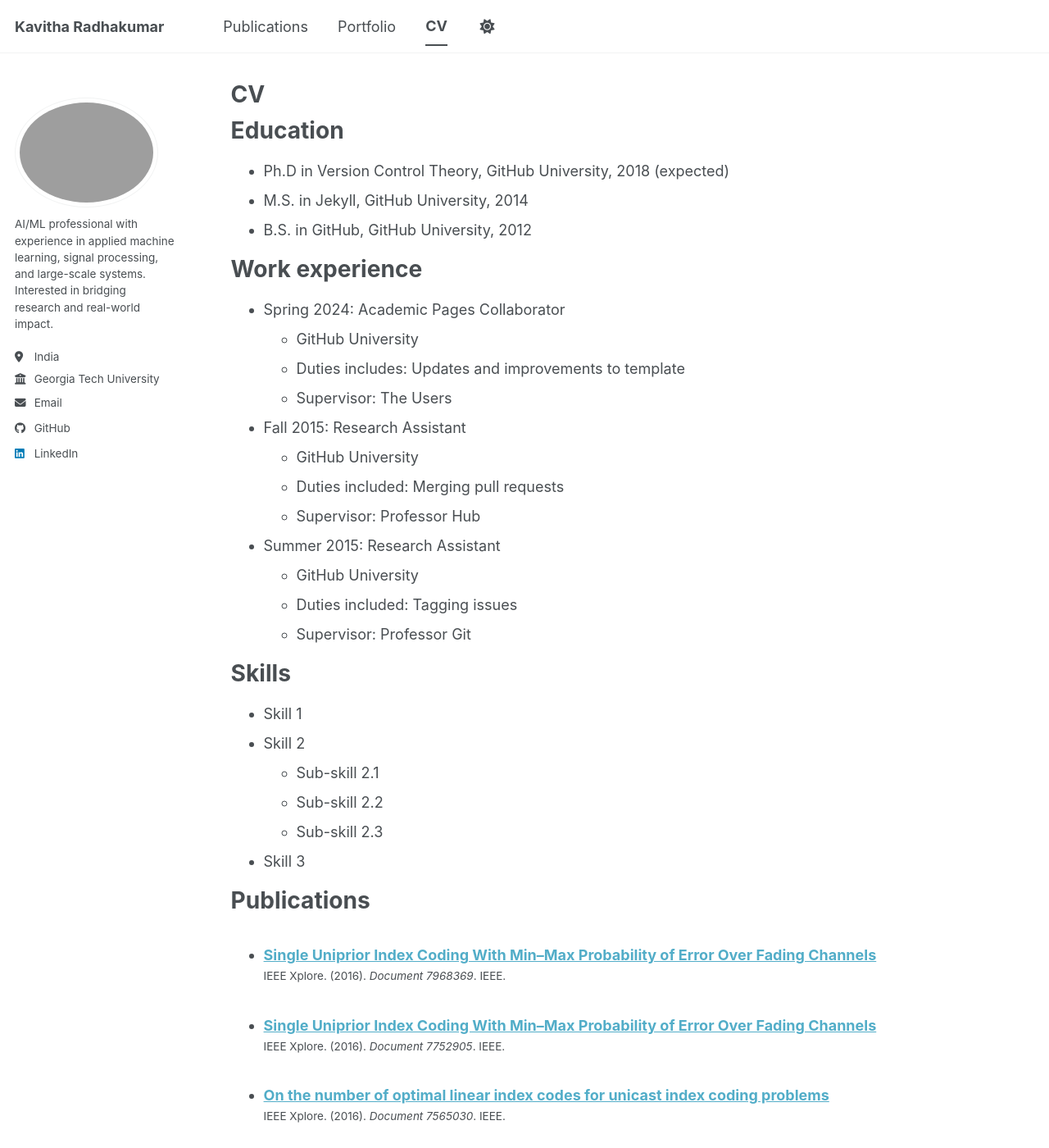
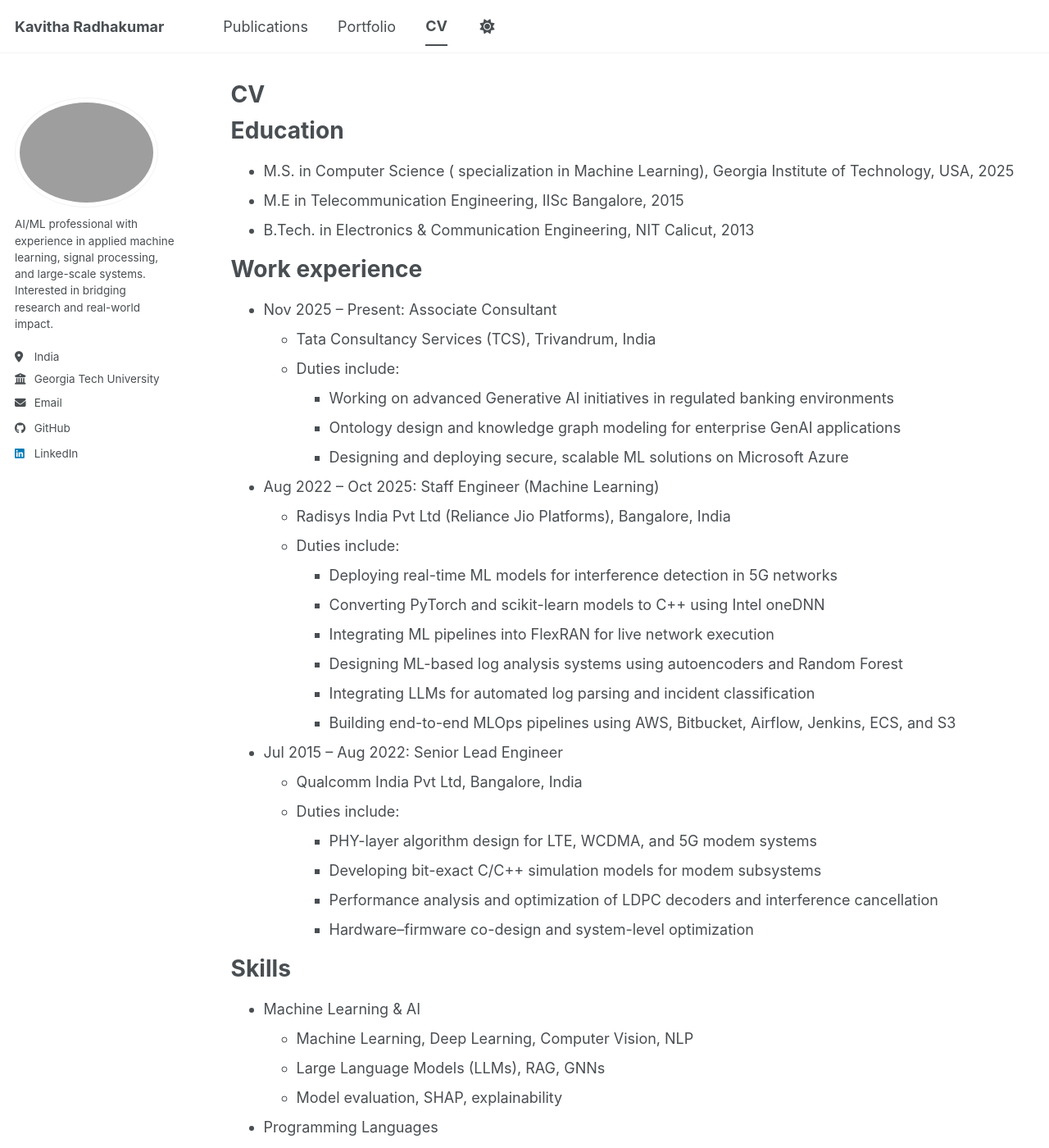
Before and after one commit to kavitharadhakumar/kavitharadhakumar.github.io, a Jekyll site: the page built from _pages/cv.md, in a window 1280 px wide and 1400 px high. Shown: the whole window at 82% size. Built offline with Jekyll 4.4.1, drawn with Linux system fonts in a browser that asks for light colours; a script bundle is joined from its source files by our own code; library files that are not in the unit come from our copies; some of the changed text lies outside the part shown.

Commit message:
Update cv.md

```diff
--- a/_pages/cv.md
+++ b/_pages/cv.md
@@ -11,54 +11,72 @@
 
 Education
 ======
-* Ph.D in Version Control Theory, GitHub University, 2018 (expected)
-* M.S. in Jekyll, GitHub University, 2014
-* B.S. in GitHub, GitHub University, 2012
+
+* M.S. in Computer Science ( specialization in Machine Learning), Georgia Institute of Technology, USA, 2025
+* M.E in Telecommunication Engineering, IISc Bangalore, 2015
+* B.Tech. in Electronics & Communication Engineering, NIT Calicut, 2013
 
 Work experience
 ======
-* Spring 2024: Academic Pages Collaborator
-  * GitHub University
-  * Duties includes: Updates and improvements to template
-  * Supervisor: The Users
+* Nov 2025 – Present: Associate Consultant
+  * Tata Consultancy Services (TCS), Trivandrum, India
+  * Duties include:
+    * Working on advanced Generative AI initiatives in regulated banking environments
+    * Ontology design and knowledge graph modeling for enterprise GenAI applications
+    * Designing and deploying secure, scalable ML solutions on Microsoft Azure
 
-* Fall 2015: Research Assistant
-  * GitHub University
-  * Duties included: Merging pull requests
-  * Supervisor: Professor Hub
+* Aug 2022 – Oct 2025: Staff Engineer (Machine Learning)
+  * Radisys India Pvt Ltd (Reliance Jio Platforms), Bangalore, India
+  * Duties include:
+    * Deploying real-time ML models for interference detection in 5G networks
+    * Converting PyTorch and scikit-learn models to C++ using Intel oneDNN
+    * Integrating ML pipelines into FlexRAN for live network execution
+    * Designing ML-based log analysis systems using autoencoders and Random Forest
+    * Integrating LLMs for automated log parsing and incident classification
+    * Building end-to-end MLOps pipelines using AWS, Bitbucket, Airflow, Jenkins, ECS, and S3
 
-* Summer 2015: Research Assistant
-  * GitHub University
-  * Duties included: Tagging issues
-  * Supervisor: Professor Git
+* Jul 2015 – Aug 2022: Senior Lead Engineer
+  * Qualcomm India Pvt Ltd, Bangalore, India
+  * Duties include:
+    * PHY-layer algorithm design for LTE, WCDMA, and 5G modem systems
+    * Developing bit-exact C/C++ simulation models for modem subsystems
+    * Performance analysis and optimization of LDPC decoders and interference cancellation
+    * Hardware–firmware co-design and system-level optimization
 
 Skills
 ======
-* Skill 1
-* Skill 2
-  * Sub-skill 2.1
-  * Sub-skill 2.2
-  * Sub-skill 2.3
-* Skill 3
+* Machine Learning & AI
+  * Machine Learning, Deep Learning, Computer Vision, NLP
+  * Large Language Models (LLMs), RAG, GNNs
+  * Model evaluation, SHAP, explainability
 
-Publications
+* Programming Languages
+  * Python, C++, SQL, JavaScript
+  * Verilog, MATLAB/Octave
+
+* Frameworks & Libraries
+  * PyTorch, TensorFlow, scikit-learn
+  * MLflow, OpenCV
+
+* Cloud & MLOps
+  * AWS (EC2, S3, ECS), Azure, GCP
+  * Docker, CI/CD, Jenkins, Airflow
+  * DVC/Git, Model versioning, Pipelines
+
+* Data & Visualization
+  * PySpark, Hive
+  * D3.js, Tableau
+
+* Generative AI & Tooling
+  * LangChain, LangGraph, CrewAI
+  * Enterprise GenAI deployment patterns
+
+Scholastic Honors
 ======
-  <ul>{% for post in site.publications reversed %}
-    {% include archive-single-cv.html %}
-  {% endfor %}</ul>
+* SVC Aiya Medal
+  * Awarded for best M.E. student in the ECE department
+  * Indian Institute of Science (IISc), Bangalore
 
-Talks
-======
-  <ul>{% for post in site.talks reversed %}
-    {% include archive-single-talk-cv.html  %}
-  {% endfor %}</ul>
-
-Teaching
-======
-  <ul>{% for post in site.teaching reversed %}
-    {% include archive-single-cv.html %}
-  {% endfor %}</ul>
-
-Service and leadership
-======
-* Currently signed in to 43 different slack teams
+* Meenakshi Award
+  * Awarded for academic excellence
+  * Indian Institute of Science (IISc), Bangalore
```
